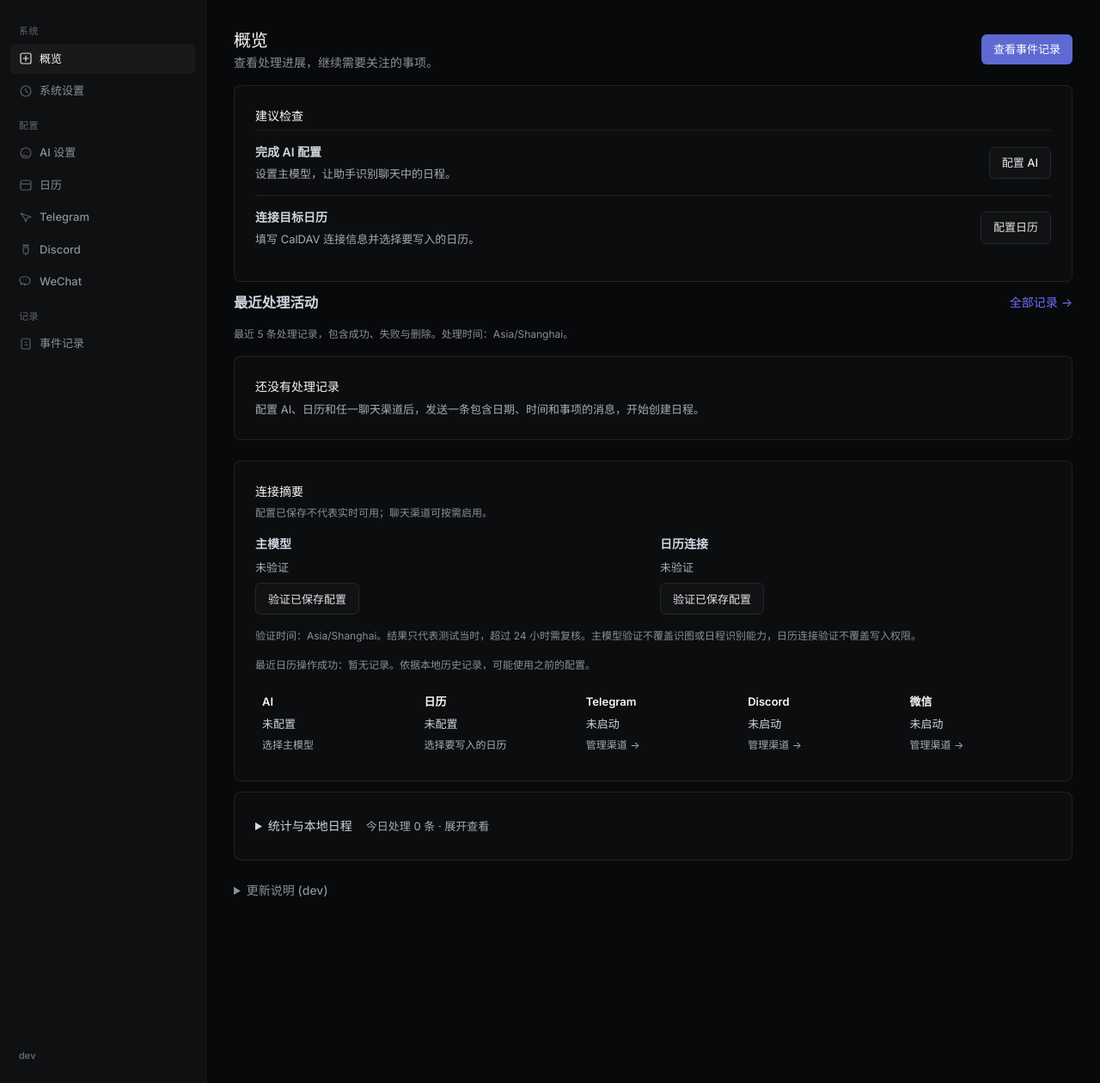
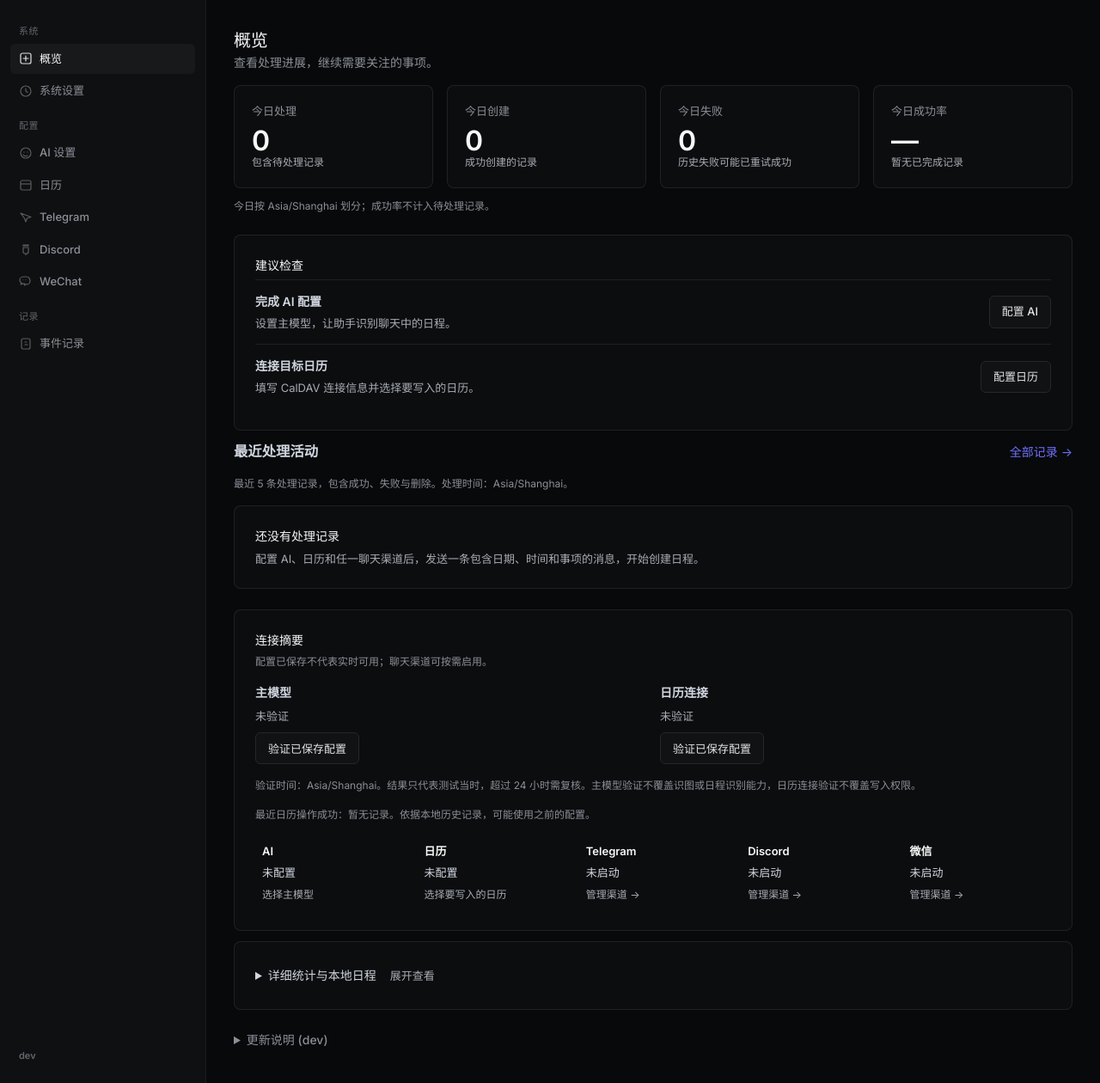
Before and after one commit to j2st1n/ai-calendar-assistant, a FastAPI app: page /console in a window 1280 px wide. Shown: the part 56-1316 px from the top of the page at 86% size. Run offline with FastAPI, Linux system fonts and the light colour scheme; the visitor is signed in with stand-in values (Sample User, id 1); some libraries are stand-ins or nearby versions.

Commit message:
fix: surface daily dashboard metrics and remove duplicate action

```diff
--- a/app/web/static/styles.css
+++ b/app/web/static/styles.css
@@ -709,3 +709,9 @@ a:hover { color: #828fff; }
 .connection-checks { display:grid; grid-template-columns:repeat(2,minmax(0,1fr)); gap:16px; margin:16px 0; }
 .connection-checks p { color:#a7acb5; margin:8px 0; font-size:13px; }
 @media(max-width:768px) { .connection-checks { grid-template-columns:minmax(0,1fr); } }
+
+.dashboard-kpis { display:grid; grid-template-columns:repeat(4,minmax(0,1fr)); gap:16px; }
+.dashboard-kpis .metric { min-width:0; }
+.dashboard-kpis .metric span:last-child { font-size:12px; line-height:1.5; color:#a7acb5; }
+.dashboard-kpi-note { margin-top:12px; }
+@media(max-width:768px) { .dashboard-kpis { grid-template-columns:repeat(2,minmax(0,1fr)); gap:12px; } .dashboard-kpis .metric { padding:16px; } }
--- a/app/web/templates/base.html
+++ b/app/web/templates/base.html
@@ -6,7 +6,7 @@
   <title>AI Calendar Assistant</title>
   <link rel="icon" href="/favicon.ico" sizes="any" type="image/vnd.microsoft.icon">
   <link href="https://fonts.googleapis.com/css2?family=Inter:wght@300;400;500;600&display=swap" rel="stylesheet">
-  <link rel="stylesheet" href="/static/styles.css?v=6">
+  <link rel="stylesheet" href="/static/styles.css?v=7">
   <script>
   window.addEventListener('DOMContentLoaded', function(){
     document.querySelectorAll('.cs-wrap').forEach(function(w){
--- a/app/web/templates/dashboard.html
+++ b/app/web/templates/dashboard.html
@@ -2,9 +2,18 @@
 {% block content %}
 <div class="dashboard-heading">
   <div><h2 class="section-title">概览</h2><p class="section-sub">查看处理进展，继续需要关注的事项。</p></div>
-  <a href="/console/events" class="button-link">查看事件记录</a>
 </div>
 {% if message %}<p class="alert success" role="status">{{ message }}</p>{% endif %}
+
+<section class="dashboard-section" aria-label="今日关键指标">
+  <div class="dashboard-kpis">
+    <div class="metric"><span>今日处理</span><strong>{{ stats.today_processed }}</strong><span>包含待处理记录</span></div>
+    <div class="metric"><span>今日创建</span><strong>{{ stats.today_created }}</strong><span>成功创建的记录</span></div>
+    <div class="metric"><span>今日失败</span><strong>{{ stats.today_failed }}</strong><span>历史失败可能已重试成功</span></div>
+    <div class="metric"><span>今日成功率</span><strong>{% if stats.today_success_rate is not none %}{{ stats.today_success_rate }}%{% else %}—{% endif %}</strong><span>{{ '按已完成记录计算' if stats.today_success_rate is not none else '暂无已完成记录' }}</span></div>
+  </div>
+  <p class="event-count dashboard-kpi-note">今日按 {{ activity_timezone }} 划分；成功率不计入待处理记录。</p>
+</section>
 
 <section class="card dashboard-attention" aria-labelledby="attention-title">
   <h3 id="attention-title">建议检查</h3>
@@ -52,17 +61,14 @@
 </section>
 
 <details class="card dashboard-statistics">
-  <summary>统计与本地日程 <span class="dashboard-note">今日处理 {{ stats.today_processed }} 条 · <span class="dashboard-expand">展开查看</span><span class="dashboard-collapse">收起统计</span></span></summary>
-  <h3>今日处理</h3><p class="event-count">成功率按今日已完成记录计算，待处理记录不计入；以配置的日历时区划分日期。</p>
+  <summary>详细统计与本地日程 <span class="dashboard-note"><span class="dashboard-expand">展开查看</span><span class="dashboard-collapse">收起统计</span></span></summary>
+  <h3>今日识别情况</h3>
   <div class="dashboard-metrics">
-    <div class="metric"><span>处理总数</span><strong>{{ stats.today_processed }}</strong></div>
-    <div class="metric"><span>成功率</span><strong>{% if stats.today_success_rate is not none %}{{ stats.today_success_rate }}%{% else %}—{% endif %}</strong>{% if stats.today_success_rate is none %}<span>暂无已完成记录</span>{% endif %}</div>
-    <div class="metric"><span>处理失败</span><strong>{{ stats.today_failed }}</strong></div>
     <div class="metric"><span>未识别</span><strong>{{ stats.today_no_event }}</strong></div>
     <div class="metric"><span>引用未命中</span><strong>{{ stats.today_quote_failures }}</strong></div>
   </div>
   <h3>创建统计</h3><div class="dashboard-metrics">
-    {% for label, value in [('今日创建',stats.today_created),('本周创建',stats.week_created),('本月创建',stats.month_created)] %}<div class="metric"><span>{{ label }}</span><strong>{{ value }}</strong></div>{% endfor %}
+    {% for label, value in [('本周创建',stats.week_created),('本月创建',stats.month_created)] %}<div class="metric"><span>{{ label }}</span><strong>{{ value }}</strong></div>{% endfor %}
   </div>
   <h3>本地记录中的日程</h3><p class="event-count">根据助手保留的操作记录统计，不包含其他客户端新增的日程，也不是日历的实时完整列表。</p>
   <div class="dashboard-metrics">{% for label, value in [('今日日程',stats.today_events),('本周日程',stats.week_events),('本月日程',stats.month_events)] %}<div class="metric"><span>{{ label }}</span><strong>{{ value }}</strong></div>{% endfor %}</div>
```
Also changed, not shown: tests/test_system_page.py (+1 -1 lines).
